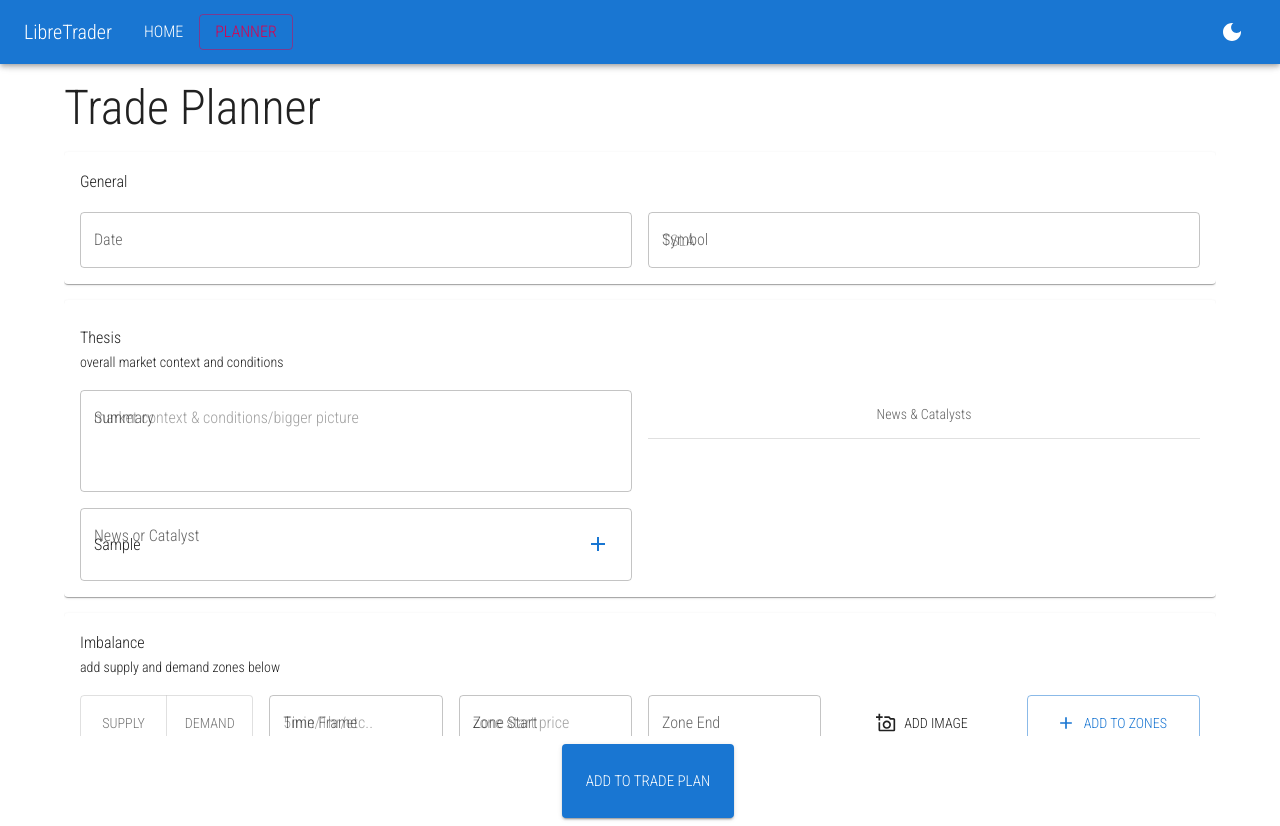
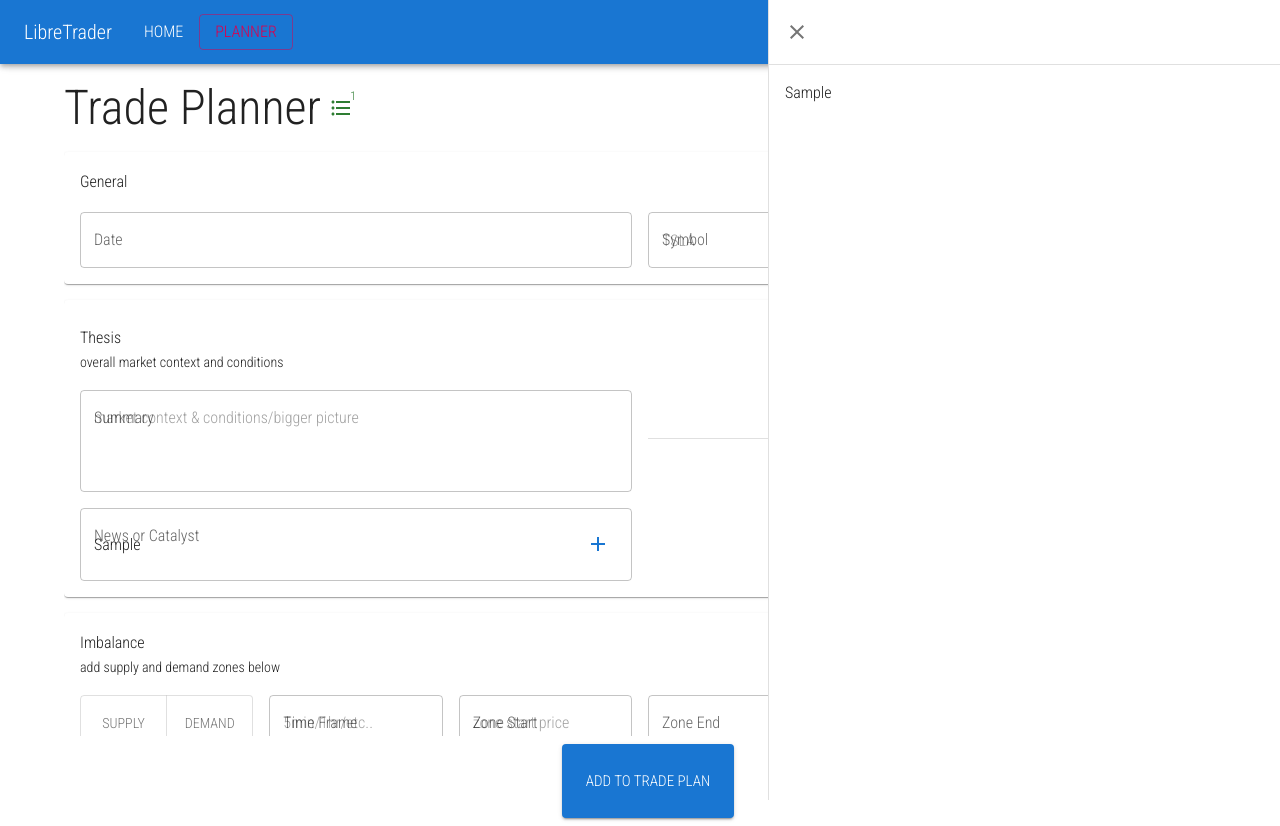
Before and after one commit to oze4/LibreTrader, a React app in the folder frontend/: page /planner in a window 1280 px wide. Both pictures are taken after typing "Sample", "Sample", "Sample", "Sample", "Sample", "Sample" into the empty fields and a click on the button "ADD TO TRADE PLAN". Built offline with nearby package versions, Linux system fonts and the light colour scheme.

Commit message:
feat(frontend): add ability to view trade plan from right hand drawer

```diff
--- a/frontend/src/components/Topbar/index.js
+++ b/frontend/src/components/Topbar/index.js
@@ -50,8 +50,7 @@ export default function TopbarResponsive(props) {
   };
 
   return (
-    <HideOnScroll>
-      <AppBar>
+    <AppBar position="fixed">
       <Container maxWidth="xl">
         <Toolbar disableGutters>
           <Typography
@@ -160,6 +159,5 @@ export default function TopbarResponsive(props) {
         </Toolbar>
       </Container>
     </AppBar>
-    </HideOnScroll>
   );
 }
--- a/frontend/src/components/TradePlanForm/index.js
+++ b/frontend/src/components/TradePlanForm/index.js
@@ -18,7 +18,6 @@ export default function TradePlanForm({ onSubmit = (formData) => ({ ...formData
   const { state } = useContext(TradePlanContext);
   return (
     <TradePlanProvider>
-      <Typography variant="h3">Trade Planner</Typography>
       <Box sx={{ maxHeight: "75vh", overflow: "scroll" }}>
         <Section>
           <GeneralInfo />
--- a/frontend/src/pages/Planner/index.js
+++ b/frontend/src/pages/Planner/index.js
@@ -1,28 +1,97 @@
 import React, { useState } from "react";
+import styled from "@emotion/styled";
 
 import { TradePlanForm, SimpleTable } from "@/components";
-import { Paper, Box, Grid } from "@mui/material";
+import {
+  Paper,
+  Box,
+  Grid,
+  Drawer,
+  List,
+  ListItem,
+  Divider,
+  IconButton,
+  Typography,
+  Tooltip,
+  Badge,
+  Stack,
+} from "@mui/material";
+import { Close, FormatListBulleted, NotesOutlined } from "@mui/icons-material";
+
+const DrawerHeader = styled("div")(({ theme }) => ({
+  display: "flex",
+  alignItems: "center",
+  padding: theme.spacing(0, 1),
+  // necessary for content to be below app bar
+  ...theme.mixins.toolbar,
+  justifyContent: "flex-start",
+}));
 
 export default function Planner() {
   const [tradePlans, setTradePlans] = useState([]);
+  // We want the drawer open by default. ONLY after a trade plan is added though
+  // Even though this is true, it won't be open on load.
+  const [drawerOpen, setDrawerOpen] = useState(false);
 
   const handleTradePlanSubmit = (tradeplan) => {
     const tp = [...tradePlans];
     tp.push(tradeplan);
+    console.log(tp);
     setTradePlans(tp);
+    // Only force open the drawer if it is the first item
+    if (tp.length === 1) {
+      setDrawerOpen(true);
+    }
   };
 
   return (
     <Grid container>
       <Grid item xs={12}>
-        <TradePlanForm onSubmit={(data) => alert(JSON.stringify(data, null, 2))} />
+        <Stack direction="row">
+          <Typography variant="h3">Trade Planner</Typography>
+          <Tooltip title={`${drawerOpen ? "hide" : "show"} trade plan`}>
+            <IconButton
+              disableRipple
+              color={tradePlans.length > 0 ? "success" : "inherit"}
+              onClick={() => {
+                setDrawerOpen(!drawerOpen);
+              }}
+            >
+              <Badge badgeContent={`${tradePlans.length}`}>
+                {drawerOpen ? <FormatListBulleted /> : <NotesOutlined />}
+              </Badge>
+            </IconButton>
+          </Tooltip>
+        </Stack>
       </Grid>
-      {tradePlans &&
-        tradePlans.length > 0 &&
-        tradePlans.map((tradePlan, index) => {
-          <pre key={index}>{JSON.stringify(tradePlan, null, 2)}</pre>;
-        })}
-      {tradePlans && tradePlans.length > 0 && <SimpleTable />}
+      <Grid item xs={12}>
+        <TradePlanForm onSubmit={handleTradePlanSubmit} />
+      </Grid>
+      <Drawer
+        sx={{
+          width: "40vw",
+          flexShrink: 0,
+          "& .MuiDrawer-paper": {
+            width: "40vw",
+            boxSizing: "border-box",
+          },
+        }}
+        variant="persistent"
+        open={drawerOpen}
+        anchor="right"
+      >
+        <DrawerHeader sx={{ marginTop: "200px" }}>
+          <IconButton onClick={() => setDrawerOpen(!drawerOpen)}>
+            <Close />
+          </IconButton>
+        </DrawerHeader>
+        <Divider />
+        <List>
+          {tradePlans.map((plan) => {
+            return <ListItem>{plan.symbol}</ListItem>;
+          })}
+        </List>
+      </Drawer>
     </Grid>
   );
 }
```
Also changed, not shown: 1 other file (tests, documents, lock files or other folders). Lines whose indentation alone changed are shown as unchanged.
